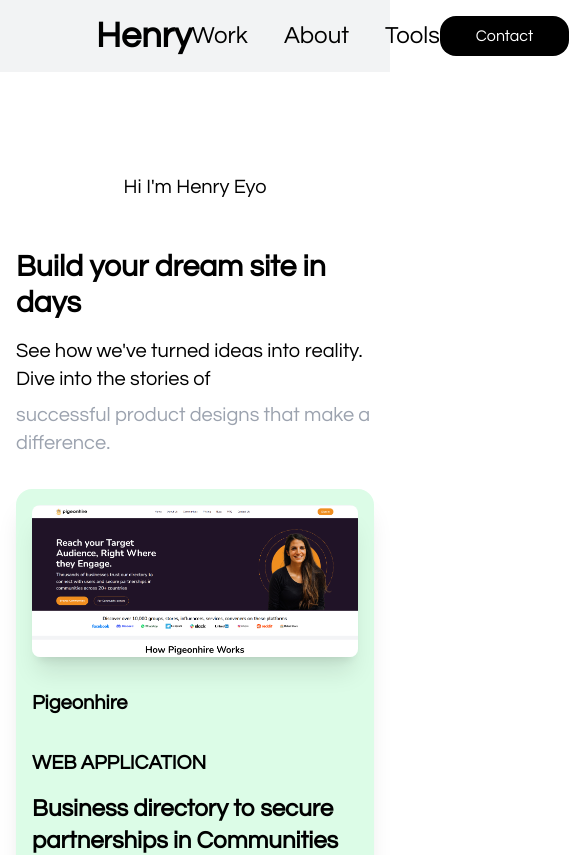
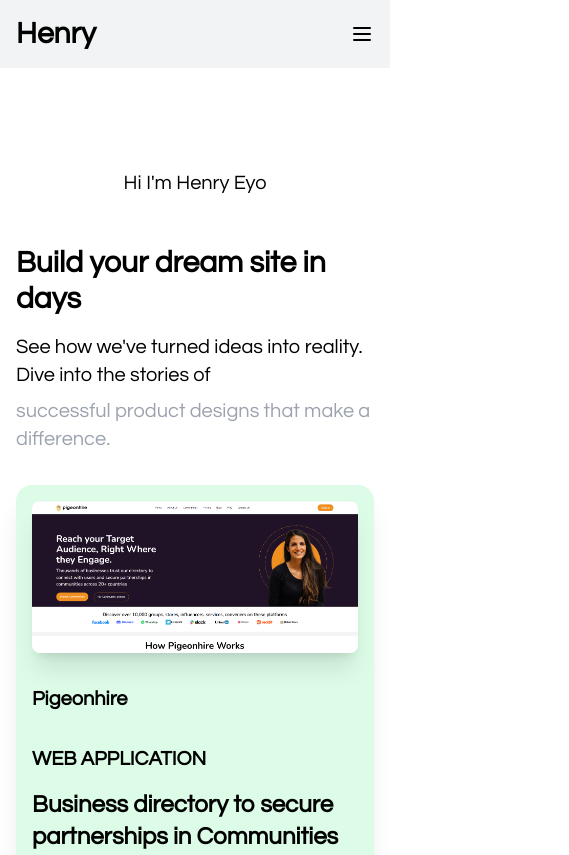
Before and after one commit to Eyohen/henryeyo, a React (Vite) app: page / in a window 390 px wide. Shown: the top 855 px of the page, 569 px wide, since content can reach past the window. Built offline with nearby package versions, Linux system fonts and the light colour scheme.

Commit message:
mobile navbar

```diff
--- a/src/components/Navbar.jsx
+++ b/src/components/Navbar.jsx
@@ -1,27 +1,112 @@
-import React from 'react'
+// import React from 'react'
+// import { Link } from 'react-router-dom'
+
+// const Navbar = () => {
+//   return (
+//     <div className='py-4 bg-[#F2F3F4]'>
+
+//         <div className='flex justify-between px-24 items-center'>
+//             <div>
+//             <Link to={'/'}><p className='font-bold text-4xl'>Henry</p></Link>
+//         </div>
+
+//         <div className='flex gap-x-9'>
+//         <Link to={'/'}><p className='font-medium text-2xl'>Work</p></Link>
+//         <p className='font-medium text-2xl'>About</p>
+//         <Link to={'/tools'}><p className='font-medium text-2xl'>Tools</p></Link>
+//         </div>
+
+//         <div>
+//         <Link to={'/contact'}><button className='bg-black text-white px-9 py-2 rounded-2xl'>Contact</button></Link>
+//         </div>
+
+//         </div>
+
+//     </div>
+//   )
+// }
+
+// export default Navbar
+
+import React, { useState } from 'react'
 import { Link } from 'react-router-dom'
 
 const Navbar = () => {
+  const [isMenuOpen, setIsMenuOpen] = useState(false)
+
   return (
-    <div className='py-4 bg-[#F2F3F4]'>
+    <div className='py-4 bg-[#F2F3F4] relative'>
+      <div className='container mx-auto px-4 md:px-24'>
+        <div className='flex justify-between items-center'>
+          <Link to='/'>
+            <p className='font-bold text-3xl md:text-4xl'>Henry</p>
+          </Link>
 
-        <div className='flex justify-between px-24 items-center'>
-            <div>
-            <Link to={'/'}><p className='font-bold text-4xl'>Henry</p></Link>
+          {/* Mobile Menu Button */}
+          <button
+            className='md:hidden'
+            onClick={() => setIsMenuOpen(!isMenuOpen)}
+          >
+            <svg
+              className="w-6 h-6"
+              fill="none"
+              stroke="currentColor"
+              viewBox="0 0 24 24"
+            >
+              {isMenuOpen ? (
+                <path
+                  strokeLinecap="round"
+                  strokeLinejoin="round"
+                  strokeWidth={2}
+                  d="M6 18L18 6M6 6l12 12"
+                />
+              ) : (
+                <path
+                  strokeLinecap="round"
+                  strokeLinejoin="round"
+                  strokeWidth={2}
+                  d="M4 6h16M4 12h16M4 18h16"
+                />
+              )}
+            </svg>
+          </button>
+
+          {/* Desktop Navigation */}
+          <div className='hidden md:flex gap-x-9'>
+            <Link to='/'><p className='font-medium text-xl md:text-2xl'>Work</p></Link>
+            <p className='font-medium text-xl md:text-2xl'>About</p>
+            <Link to='/tools'><p className='font-medium text-xl md:text-2xl'>Tools</p></Link>
+          </div>
+
+          <div className='hidden md:block'>
+            <Link to='/contact'>
+              <button className='bg-black text-white px-6 md:px-9 py-2 rounded-2xl hover:bg-gray-800'>
+                Contact
+              </button>
+            </Link>
+          </div>
         </div>
 
-        <div className='flex gap-x-9'>
-        <Link to={'/'}><p className='font-medium text-2xl'>Work</p></Link>
-        <p className='font-medium text-2xl'>About</p>
-        <Link to={'/tools'}><p className='font-medium text-2xl'>Tools</p></Link>
-        </div>
-
-        <div>
-        <Link to={'/contact'}><button className='bg-black text-white px-9 py-2 rounded-2xl'>Contact</button></Link>
-        </div>
-
-        </div>
-
+        {/* Mobile Navigation */}
+        {isMenuOpen && (
+          <div className='md:hidden absolute top-full left-0 right-0 bg-white py-4 px-4 shadow-lg z-50'>
+            <div className='flex flex-col gap-y-4'>
+              <Link to='/' onClick={() => setIsMenuOpen(false)}>
+                <p className='font-medium text-xl'>Work</p>
+              </Link>
+              <p className='font-medium text-xl'>About</p>
+              <Link to='/tools' onClick={() => setIsMenuOpen(false)}>
+                <p className='font-medium text-xl'>Tools</p>
+              </Link>
+              <Link to='/contact' onClick={() => setIsMenuOpen(false)}>
+                <button className='bg-black text-white px-6 py-2 rounded-2xl w-full hover:bg-gray-800'>
+                  Contact
+                </button>
+              </Link>
+            </div>
+          </div>
+        )}
+      </div>
     </div>
   )
 }
```
